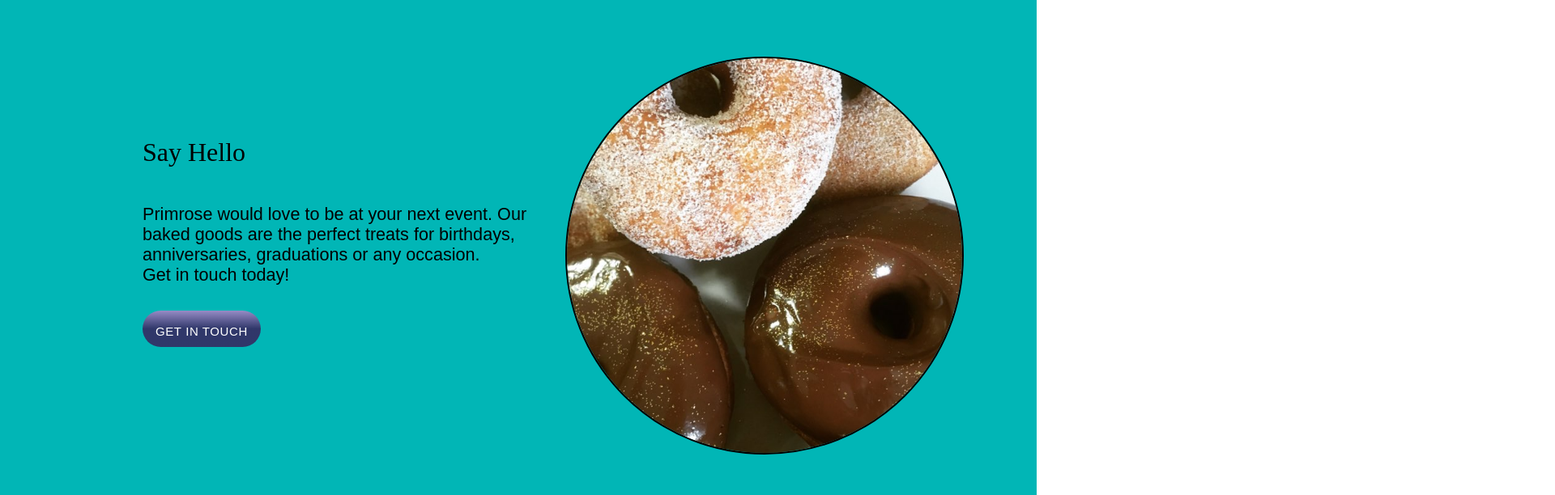
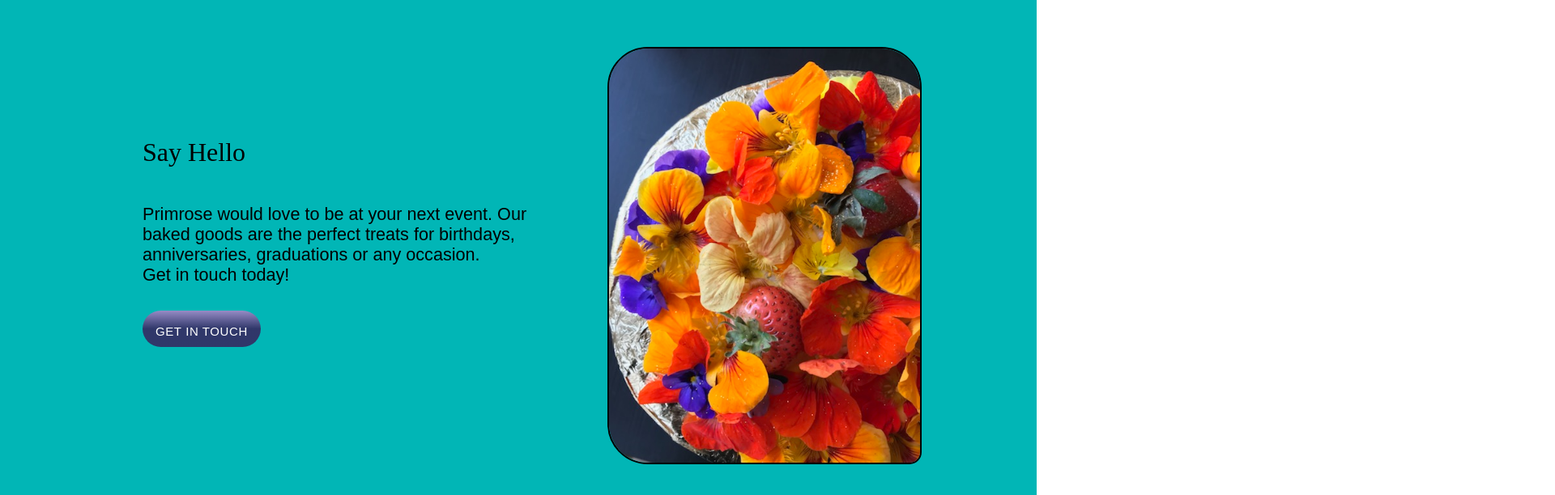
Before and after one commit to 1professionalusername/codesandboxPDS, a React (Create React App) app: page / in a window 1280 px wide. Shown: the part 743-1355 px from the top of the page at 81% size, 1920 px wide, since content can reach past the window. Built offline with nearby package versions, Linux system fonts and the light colour scheme; a web font is replaced by a local one.

Commit message:
Image switching resizing images and replacing others.

```diff
--- a/src/SayHello.jsx
+++ b/src/SayHello.jsx
@@ -17,7 +17,7 @@ export default function SayHello() {
         </h5>
       </div>
       <div className="donut">
-        <img src="primrose_doughnuts.jpg" alt="donuts" />
+        <img src="primrose_cake.jpg" alt="donuts" />
       </div>
     </div>
   );
--- a/src/Triptych.jsx
+++ b/src/Triptych.jsx
@@ -3,17 +3,9 @@ import React from "react";
 export default function Triptych() {
   return (
     <div className="triptych">
-      <img
-        src="primrose_beignet_cropped.jpg"
-        className="cupcake"
-        alt="cupcake"
-      />
-      <img
-        src="primrose_cake_cropped.jpg"
-        className="cheesecake"
-        alt="cheesecake"
-      />
-      <img src="lemon_bars.jpg" className="lemon" alt="lemonbars" />
+      <img src="primrose_beignet.jpg" className="cupcake" alt="cupcake" />
+      <img src="cake_slice.jpg" className="cheesecake" alt="cheesecake" />
+      <img src="primrose_doughnuts.jpg" className="lemon" alt="lemonbars" />
 
       {/* <div className="mobile_pics">
         <img src="cupcake2.jpg" alt="cheesecake" />
--- a/src/styles.css
+++ b/src/styles.css
@@ -285,9 +285,9 @@ a:active {
   width: 50%;
 }
 .donut img {
-  height: 30.5rem;
+  height: 32rem;
   border: 2px solid black;
-  border-radius: 250px;
+  border-radius: 50px 50px 15px 50px;
 }
 @media screen and (max-width: 450px) {
   .donut img {
```
Also changed, not shown: 1 other file (tests, documents, lock files or other folders).
